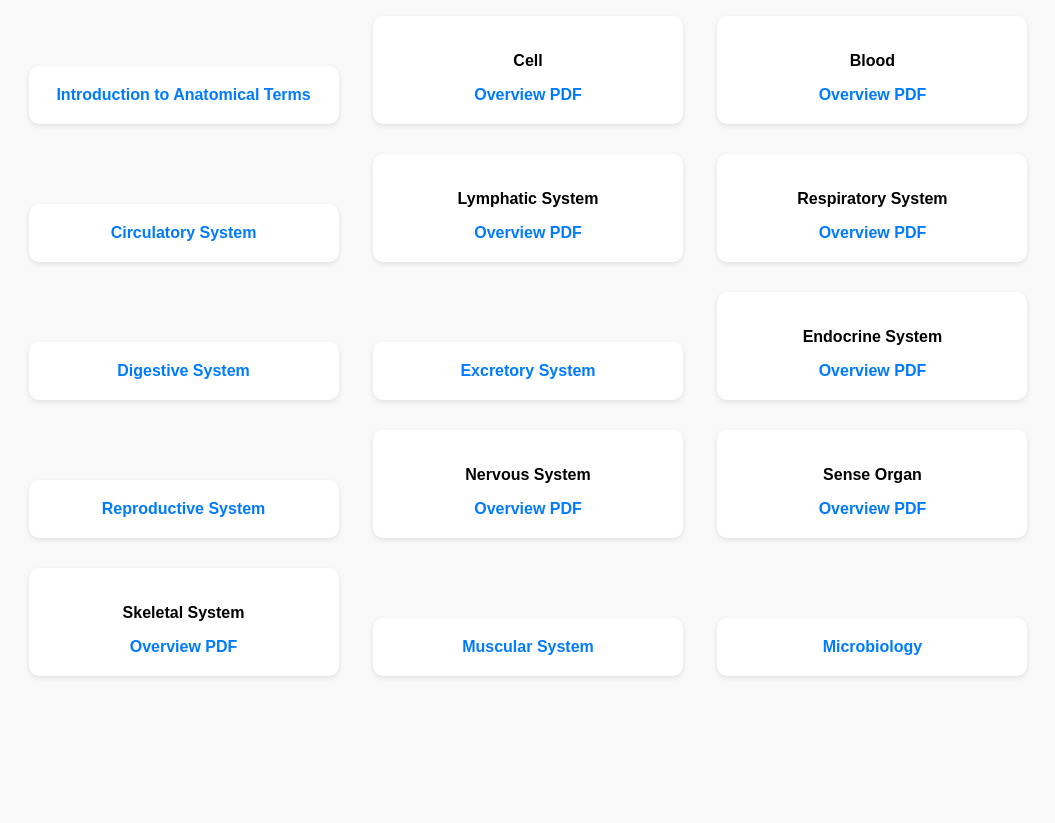
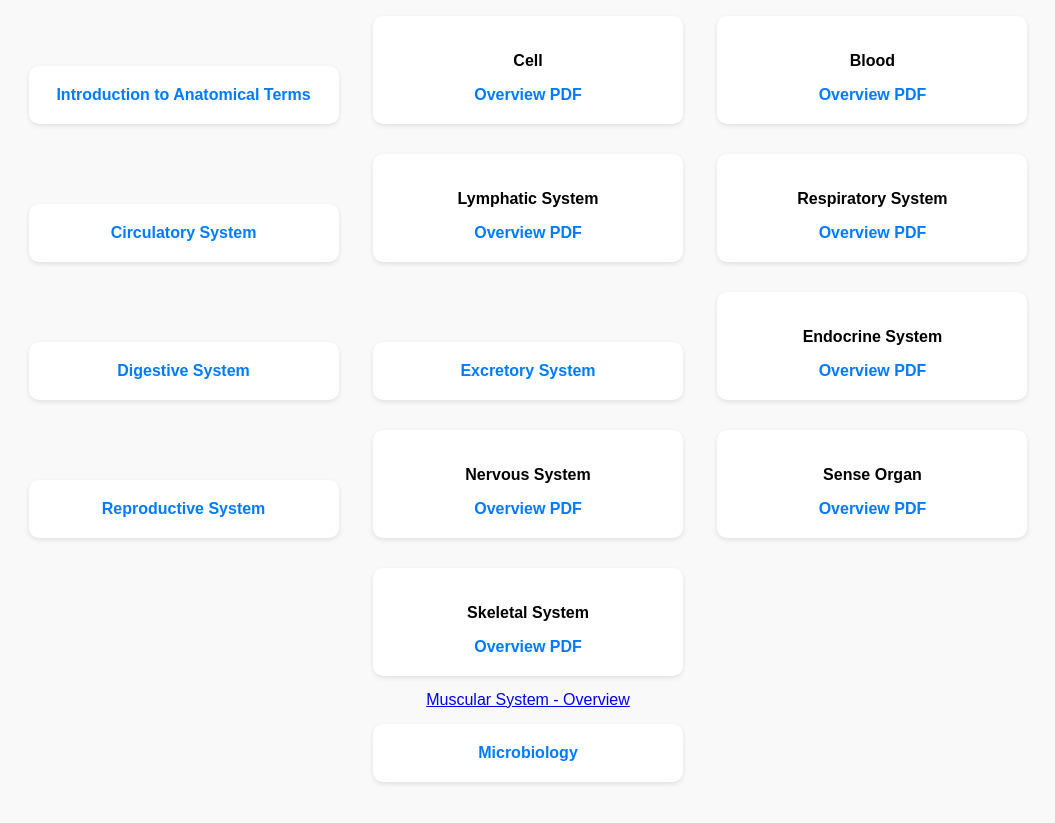
Before and after one commit to prince-ptwl/prince-ptwl.github.io, a plain HTML site: page classppt/bioscience.html in a window 1280 px wide. Shown: the part 127-950 px from the top of the page, without its empty margins (112-1167 px from the left). Before the commit the page ends 866 px from the top, so only its background shows below. Drawn offline with Linux system fonts and the light colour scheme.

Commit message:
Update bioscience.html

```diff
--- a/classppt/bioscience.html
+++ b/classppt/bioscience.html
@@ -54,7 +54,7 @@
   <div class="chapter-box"><p><strong>Nervous System</strong></p><a href="../pdfs/classppt/bioscience/Nervous_overview.pdf" target="_blank">Overview PDF</a></div>
   <div class="chapter-box"><p><strong>Sense Organ</strong></p><a href="../pdfs/classppt/bioscience/Sense_overview.pdf" target="_blank">Overview PDF</a></div>
   <div class="chapter-box"><p><strong>Skeletal System</strong></p><a href="../pdfs/classppt/bioscience/Skeleton_overview.pdf" target="_blank">Overview PDF</a></div>
-  <div class="chapter-box"><a href="../pdfs/classppt/bioscience/muscular.pdf" target="_blank">Muscular System</a></div>
+  <div class="topic-box"><a href="muscular-overview.pdf" target="_blank">Muscular System - Overview</a></div>
   <div class="chapter-box"><a href="../pdfs/classppt/bioscience/microbiology.pdf" target="_blank">Microbiology</a></div>
 
 </body>
```
